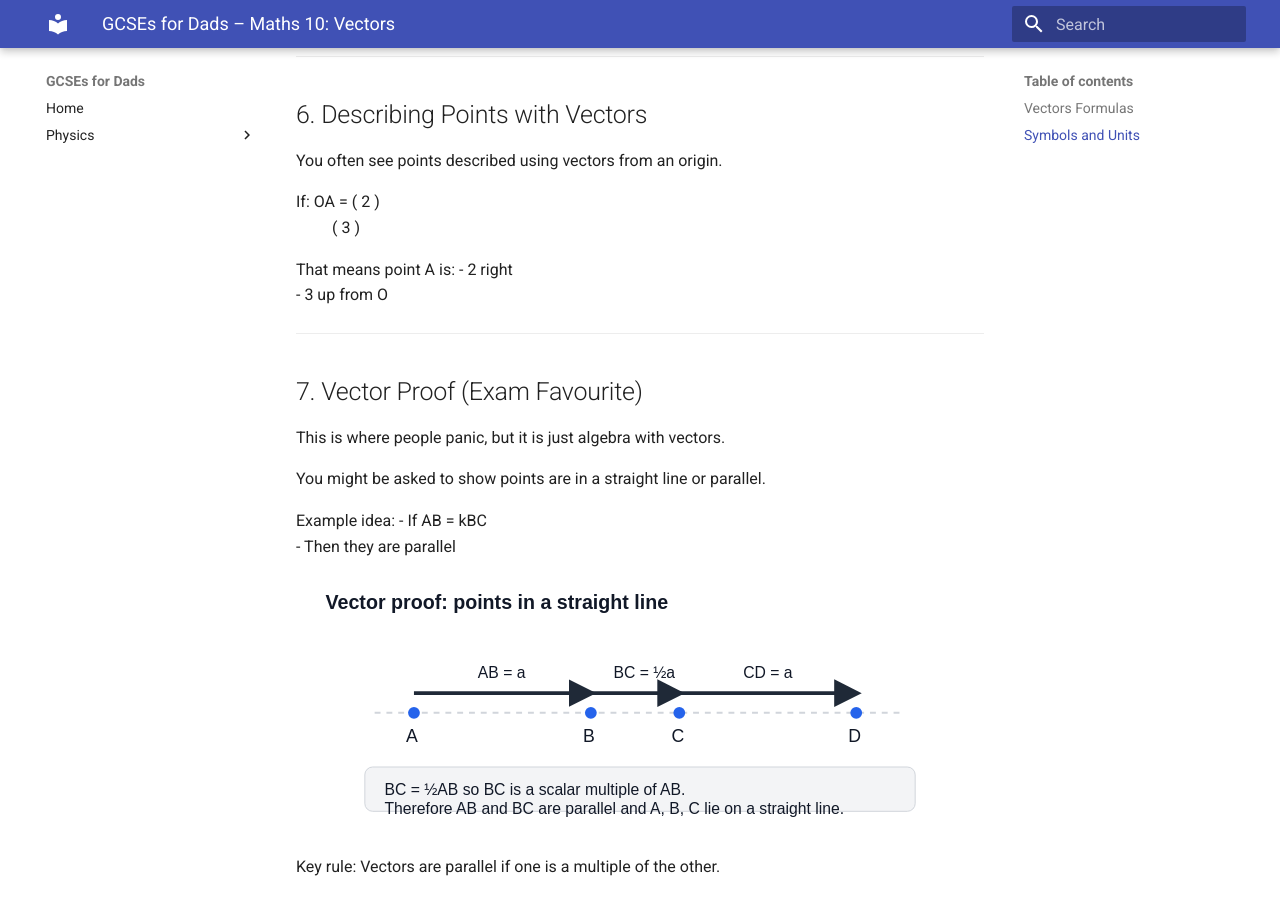
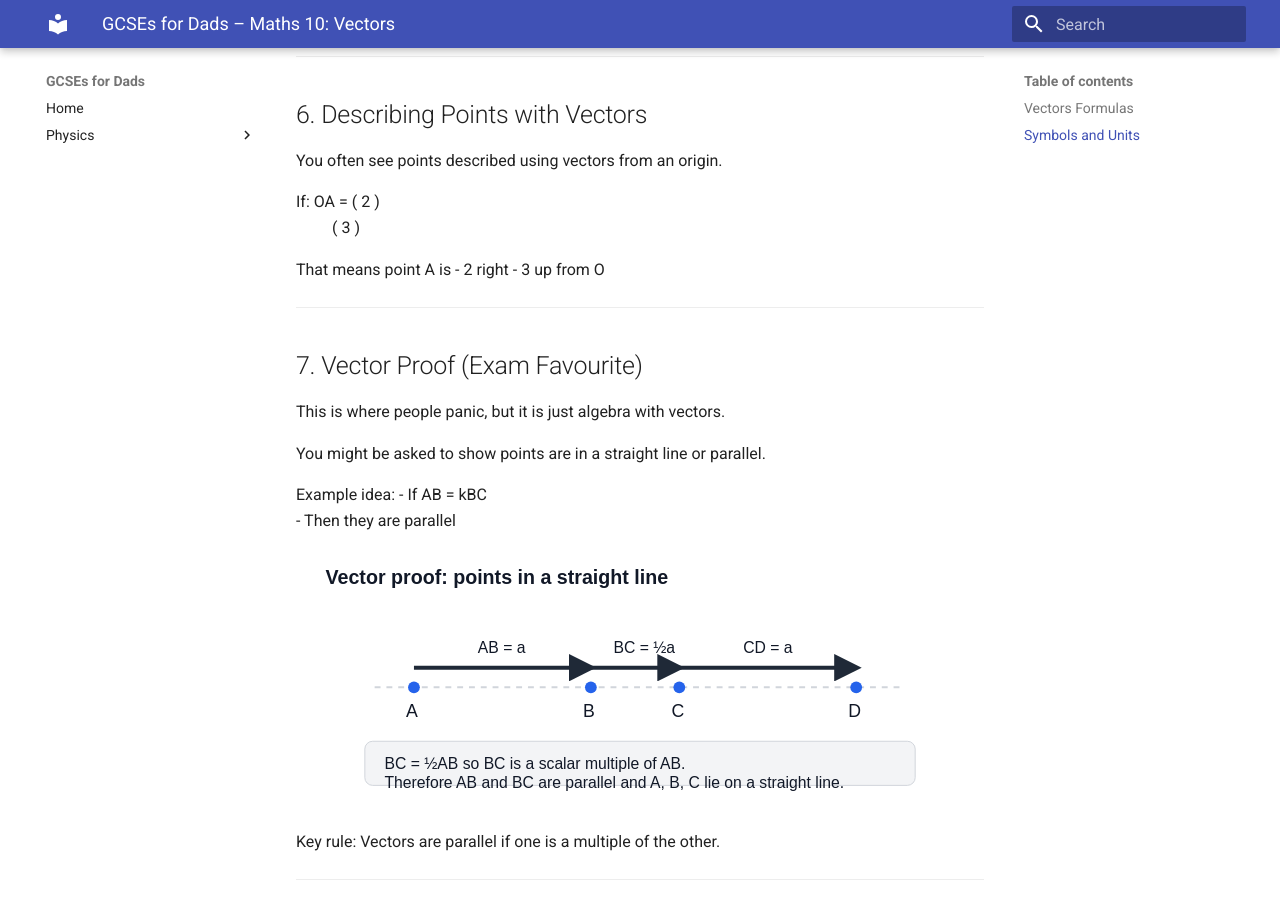
Before and after one commit to stuartharesnape/gcses-for-dads, an MkDocs documentation site: the page built from content/maths-higher-j4h6/maths-higher-10-vectors.md, in a window 1280 px wide and 900 px high, scrolled down 2569 px. Built offline with MkDocs 1.6.1 and Material for MkDocs 9.7.7, drawn with Linux system fonts in a browser that asks for light colours.

```diff
--- a/content/maths-higher-j4h6/maths-higher-10-vectors.md
+++ b/content/maths-higher-j4h6/maths-higher-10-vectors.md
@@ -108,7 +108,7 @@ If:
 OA = ( 2 )
     ( 3 )
 
-That means point A is:
+That means point A is
 - 2 right
 - 3 up from O
 
```
